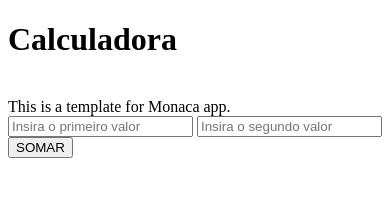
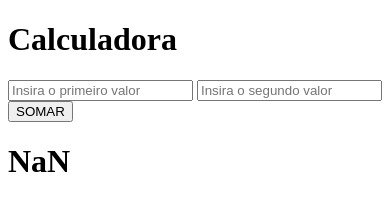
Before and after one commit to Mpripri/Aula1PAM, a website: page www/index.html in a window 390 px wide. Both pictures are taken after a click on the button "SOMAR". Drawn offline with Linux system fonts and the light colour scheme; some packages are replaced by stand-ins of ours.

Commit message:
conclusao

```diff
--- a/www/index.html
+++ b/www/index.html
@@ -8,25 +8,25 @@
     <script src="components/loader.js"></script>
     <link rel="stylesheet" href="components/loader.css">
     <link rel="stylesheet" href="css/style.css">
-    <script>
+</head>
+<body>
+     <script>
         var valor01, valor02, resultado
-        fuunction somar () {
-        valor01 = parseInt( document.getElementById('valor01').value)
-        valor02 = parseInt( document.getElementById('valor02').value)
+        function somar() {
+            valor01 = parseInt(document.getElementById('valor01').value)
+            valor02 = parseInt(document.getElementById('valor02').value)
 
-        resultado= valor01+valor02
+            resultado = valor01 + valor02
 
-        document.getElementById('resultado').innerHTML= resultado
+            document.getElementById('resultado').innerHTML = resultado
+            alert(resultado)
         }
     </script>
-</head>
-<body>
     <h1>Calculadora</h1>
-	<br />
-    This is a template for Monaca app.
+
     <input type="text" placeholder="Insira o primeiro valor" id="valor01">
-       <input type="text" placeholder="Insira o segundo valor" id="valor02">
-          <input type="button" value="SOMAR" id="btnSomar" onclick= "somar()">
+    <input type="text" placeholder="Insira o segundo valor" id="valor02">
+    <input type="button" value="SOMAR" id="btnSomar" onclick="somar()">
           <h1 id="resultado"></h1>
 </body>
 </html>
```
